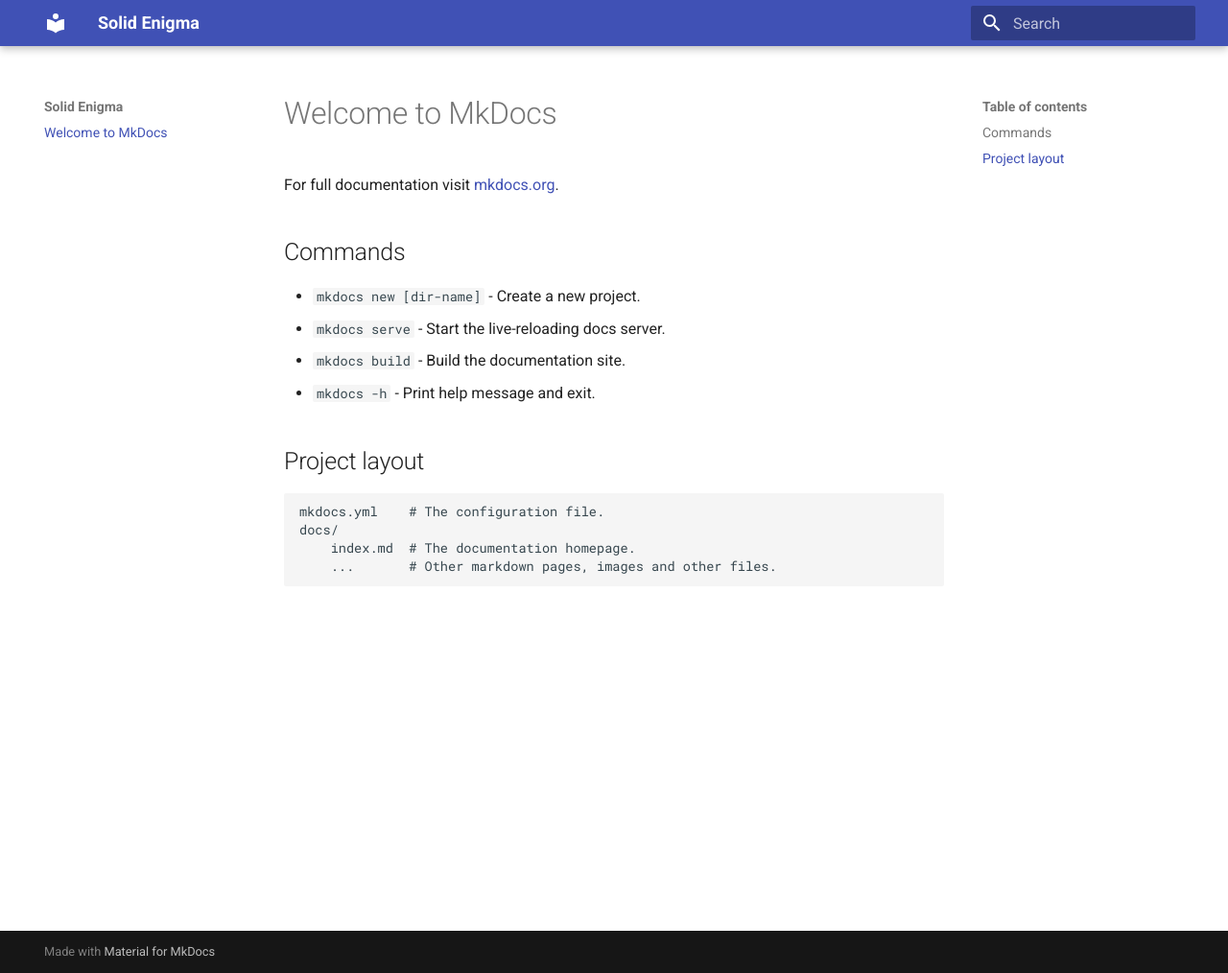
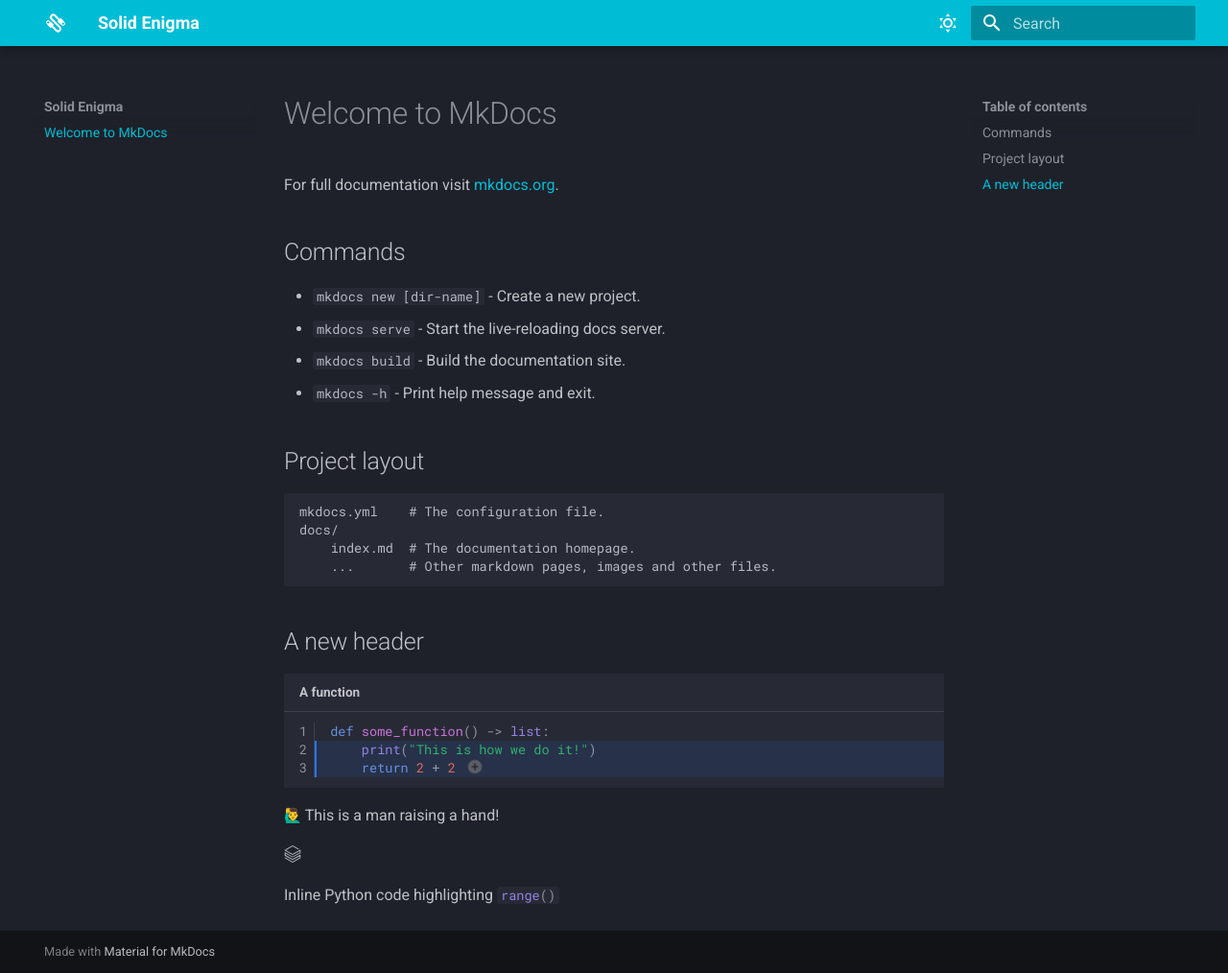
Before and after one commit to RidgeFoo/solid-enigma, an MkDocs documentation site: the page built from docs/index.md, in a window 1280 px wide and 1014 px high. Shown: the whole window at 96% size. Built offline with MkDocs 1.6.1 and Material for MkDocs 9.7.7, drawn with Linux system fonts in a browser that asks for light colours; emoji names are drawn with the system emoji font.

Commit message:
Basic config and syntax highlighting setup

````diff
--- a/docs/index.md
+++ b/docs/index.md
@@ -15,3 +15,20 @@ For full documentation visit [mkdocs.org](https://www.mkdocs.org).
     docs/
         index.md  # The documentation homepage.
         ...       # Other markdown pages, images and other files.
+
+## A new header
+
+```py title="A function" linenums="1" hl_lines="2 3"
+def some_function() -> list:
+    print("This is how we do it!")
+    return 2 + 2 # (1)!
+```
+
+1. :material-database: This is an example of a code annotation!
+
+
+:man_raising_hand: This is a man raising a hand!
+
+:simple-databricks:
+
+Inline Python code highlighting `#!py range()`
--- a/mkdocs.yml
+++ b/mkdocs.yml
@@ -1,3 +1,33 @@
 site_name: Solid Enigma
 theme:
   name: material
+  features:
+    - content.code.annotate
+  icon:
+    logo: material/cable-data
+
+  palette:
+  - media: "(prefers-color-scheme: dark)"
+    scheme: default
+    primary: cyan
+    toggle:
+      icon: material/weather-night
+      name: Switch to dark mode
+
+  - media: "(prefers-color-scheme: light)"
+    scheme: slate
+    primary: cyan
+    toggle:
+      icon: material/weather-sunny
+      name: Switch to light mode
+
+markdown_extensions:
+  - pymdownx.highlight:
+      anchor_linenums: true
+  - pymdownx.inlinehilite
+  - pymdownx.snippets
+  - pymdownx.superfences
+  - attr_list
+  - pymdownx.emoji:
+      emoji_generator: !!python/name:materialx.emoji.to_svg
+      emoji_index: !!python/name:materialx.emoji.twemoji
````
Also changed, not shown: 2 other files.
